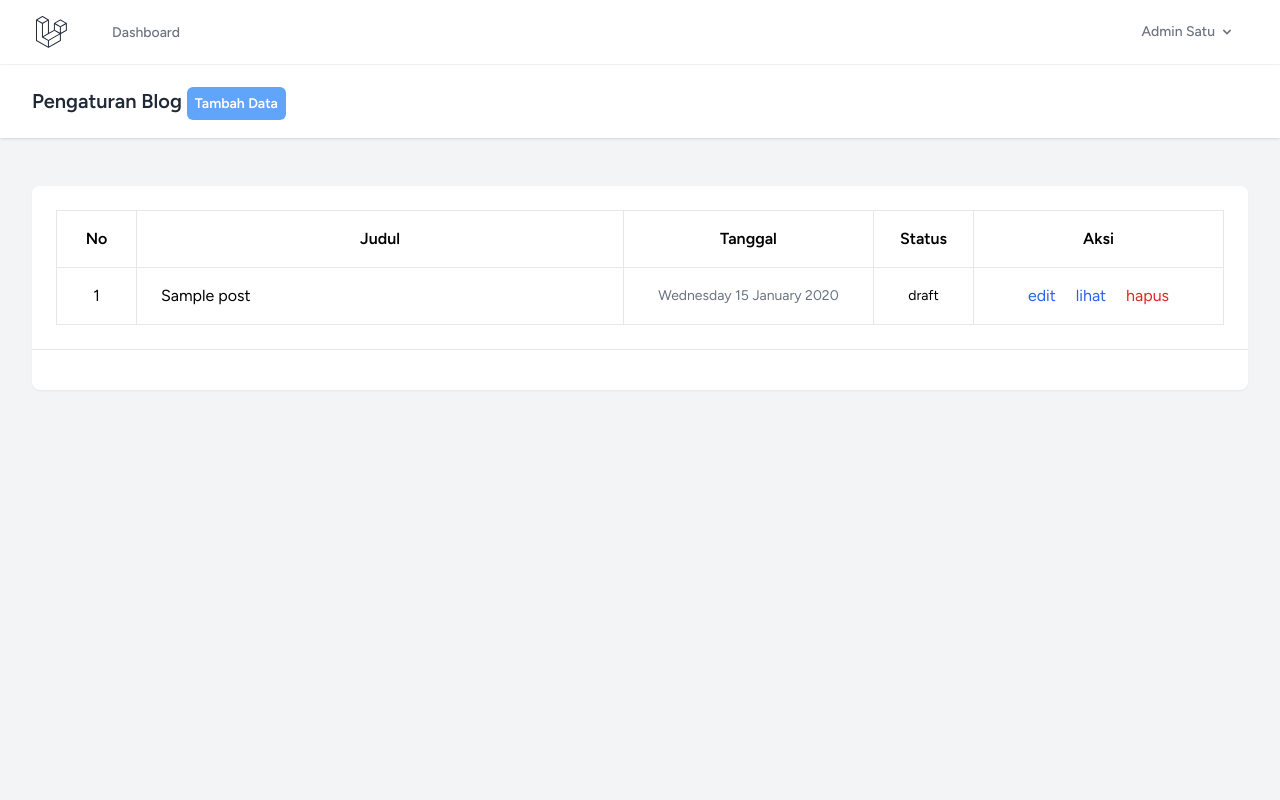
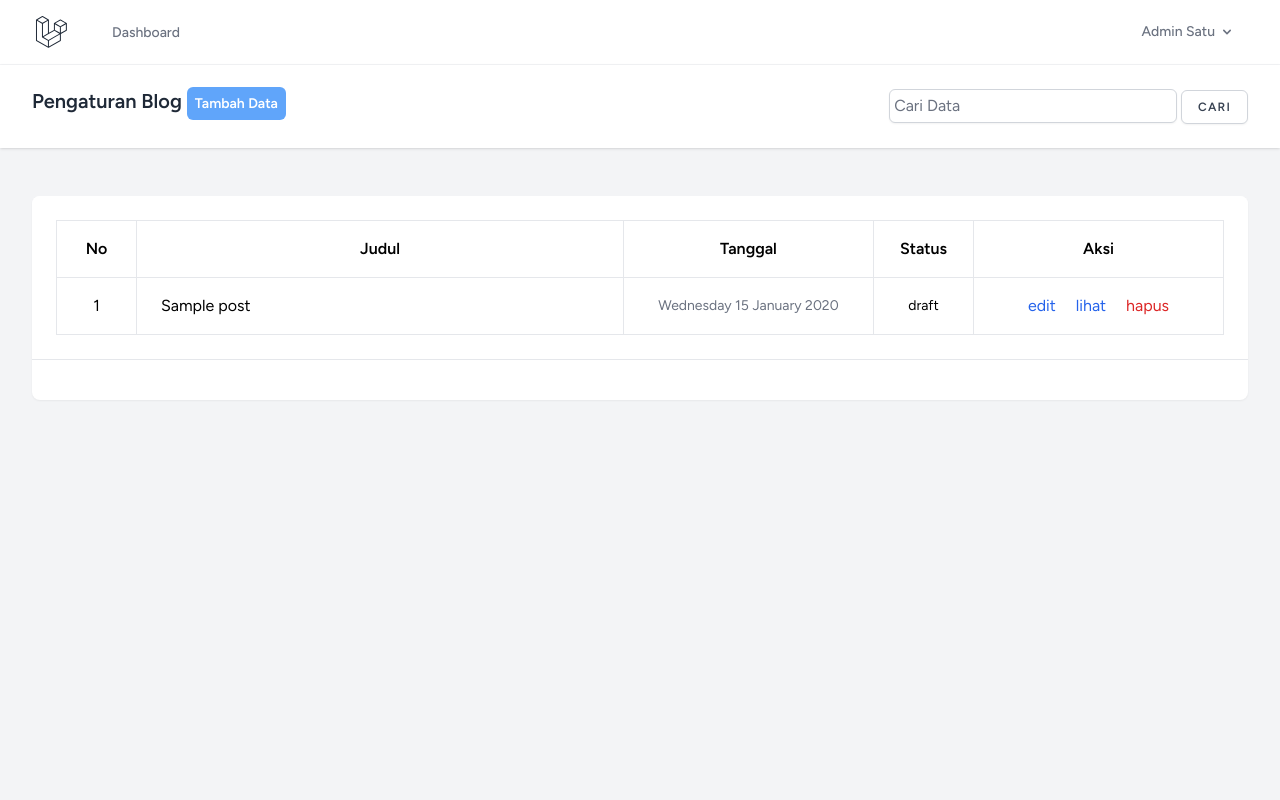
Before and after one commit to rfahur11/blog-laravel, a Laravel app: page /member/blogs in a window 1280 px wide. Run offline with Laravel 12, Linux system fonts and the light colour scheme; a user stored in the database is signed in; data comes from the database, SQL or seed files in the repository; tables that the repository leaves empty hold one stand-in row (values such as "Sample post"); style sheets or scripts are compiled from the project's sources; some libraries are stand-ins or nearby versions.

Commit message:
add search

```diff
--- a/app/Http/Controllers/Member/BlogController.php
+++ b/app/Http/Controllers/Member/BlogController.php
@@ -14,10 +14,16 @@ class BlogController extends Controller
     /**
      * Display a listing of the resource.
      */
-    public function index()
+    public function index(Request $request)
     {
         $user=Auth::user();
-        $data = Post ::where('user_id',$user->id)->orderBy('id','desc')->paginate(3);
+        $search=$request->search;
+
+        $data = Post ::where('user_id',$user->id)->where(function($query) use ($search){
+            if ($search) {
+                $query->where('title','like',"%{$search}%")->orWhere('content','like',"%{$search}%");
+            }
+        })->orderBy('id','desc')->paginate(3)->withQueryString();
         return view('member.blogs.index',compact('data'));
     }
 
--- a/resources/views/layouts/app.blade.php
+++ b/resources/views/layouts/app.blade.php
@@ -24,7 +24,17 @@
             @isset($header)
             <header class="bg-white shadow">
                 <div class="max-w-7xl mx-auto py-6 px-4 sm:px-6 lg:px-8">
-                    {{ $header }}
+                    <div class="block md:flex justify-between">
+                        <div>{{ $header }}</div>
+                        <div>
+                            @isset($headerRight)
+                            {{ $headerRight }}
+                            @endisset
+                        </div>
+                    </div>
+
+
+
                     @session('success')
                     <div class="max-w-7xl mx-auto bg-blue-400 p-3 mt-3 rounded-md">
                         <ul class="list-disc pl-5">
--- a/resources/views/member/blogs/index.blade.php
+++ b/resources/views/member/blogs/index.blade.php
@@ -3,6 +3,12 @@
         <h2 class="font-semibold text-xl text-gray-800 leading-tight">
             Pengaturan Blog <a href="{{ route('member.blogs.create') }}" class="bg-blue-400 p-2 rounded-md text-sm text-white">Tambah Data</a>
         </h2>
+    </x-slot>
+    <x-slot name="headerRight">
+        <form action="{{ route('member.blogs.index') }}" method="GET">
+            <x-text-input id="search" type="text" name="search" placeholder="Cari Data" class="p-1 m-0 md:w-72 w-80 mt-3 md:mt-0" value="{{ request('search') }}" />
+            <x-secondary-button class="p-1" type="submit">Cari</x-secondary-button>
+        </form>
     </x-slot>
 
     <div class="py-12">
```
Also changed, not shown: public/thumbnails/1735701872_logo Alfurqon.png (deleted), public/thumbnails/1735744516_cc126124-367c-4e8b-a263-736783f18149.jpg (added).
